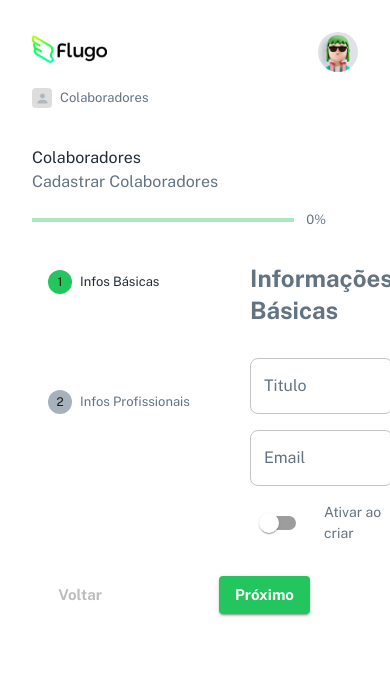
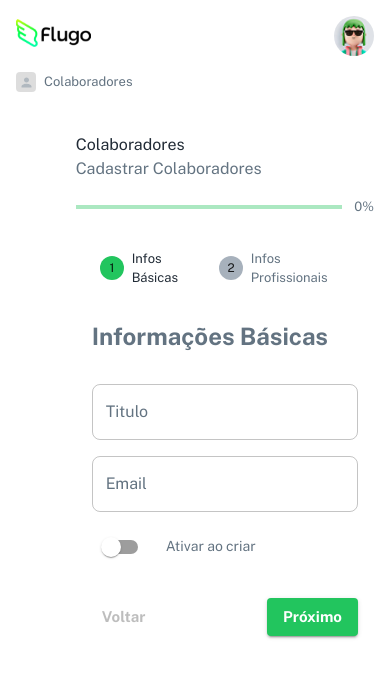
Before and after one commit to Leonardobern10/Desafio_Flugo, a React (Vite) app: page / in a window 390 px wide. Both pictures are taken after a click on the button "Novo Colaborador". Shown: the top 678 px of the page. Built offline with nearby package versions, Linux system fonts and the light colour scheme; no server answers; the database is empty; some icons are missing.

Commit message:
fix: ajustando o layout para ter responsividade

```diff
--- a/src/app/App.tsx
+++ b/src/app/App.tsx
@@ -7,7 +7,7 @@ function App() {
      return (
           <Box
                sx={{
-                    padding: 4,
+                    padding: {xs: 2, lg: 4},
                     bgcolor: '#FFF',
                     width: '100%',
                     height: '100dvh',
--- a/src/components/Form/EmployeeForm.tsx
+++ b/src/components/Form/EmployeeForm.tsx
@@ -58,15 +58,22 @@ export default function FormContext(props: {
      };
 
      return (
-          <Box sx={{paddingRight: 4}}>
+          <Box
+               sx={{
+                    paddingRight: {xs: 0, lg: 4},
+               }}>
                <HeaderForm onClick={props.onClick} />
                <ProgressForm progress={progress} />
                <Container maxWidth="xl" sx={{mt: 4}}>
                     <Box
                          sx={{
-                              display: 'flex',
                               gap: 4,
                               minHeight: '280px',
+                              width: '100%',
+                              display: 'flex',
+                              flexDirection: {xs: 'column', lg: 'row'},
+                              justifyContent: 'space-between',
+                              alignItems: 'center',
                          }}>
                          {/* Stepper */}
                          <GuideSteps
--- a/src/components/Form/GuideSteps.tsx
+++ b/src/components/Form/GuideSteps.tsx
@@ -1,20 +1,20 @@
 import {Step, StepLabel, Stepper, Typography} from '@mui/material';
 import type {ReactElement} from 'react';
 import type {GuideStepsProps} from 'types/GuideStepsProps';
+import isMobile from '@services/isMobile';
 
 export default function GuideSteps({
      activeStep,
      steps,
 }: GuideStepsProps): ReactElement {
+     const mobile = isMobile();
      return (
           <Stepper
                activeStep={activeStep}
-               orientation="vertical" // ou 'horizontal' se preferir
+               orientation={mobile ? 'horizontal' : 'vertical'} // ou 'horizontal' se preferir
                connector={null}
                sx={{
                     minWidth: 170,
-                    display: 'flex',
-                    flexDirection: 'column',
                     rowGap: activeStep === 1 ? 0 : 10,
                }}>
                {steps.map((label) => (
--- a/src/components/MainContent.tsx
+++ b/src/components/MainContent.tsx
@@ -26,7 +26,7 @@ export default function MainContent(): ReactElement {
                               display: 'flex',
                               flexDirection: 'column',
                               rowGap: 4,
-                              paddingLeft: 4,
+                              paddingLeft: {xs: 0, lg: 4},
                          }}>
                          <TopTable onClick={() => setShowStepper(true)} />
                          <Box
--- /dev/null
+++ b/src/services/isMobile.ts
@@ -0,0 +1,7 @@
+import {useMediaQuery} from '@mui/material';
+import theme from '../theme';
+
+export default function isMobile(): boolean {
+     const isMobile = useMediaQuery(theme.breakpoints.down('md'));
+     return isMobile;
+}
```
